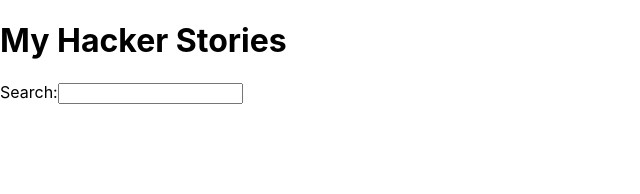
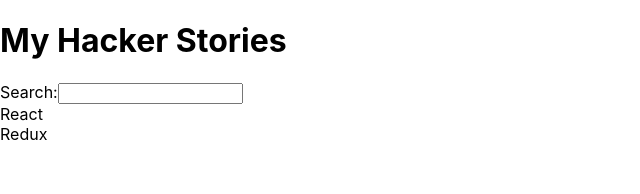
Before and after one commit to lrpinto/the-road-to-react, a React (Create React App) app in the folder hacker-stories/: page / in a window 1280 px wide. Shown: the top 194 px of the page, without its empty margins (0-640 px from the left). Built offline with nearby package versions, Linux system fonts and the light colour scheme.

Commit message:
Lists in React p19

```diff
--- a/hacker-stories/src/App.js
+++ b/hacker-stories/src/App.js
@@ -29,7 +29,9 @@ function App() {
       <label htmlFor="search">Search:</label>
       <input id="search" type="text" />
 
-      {/* Render the list here */}
+      {list.map(function(item){
+        return <div>{item.title}</div>
+      })}
     </div>
   );
 }
```
